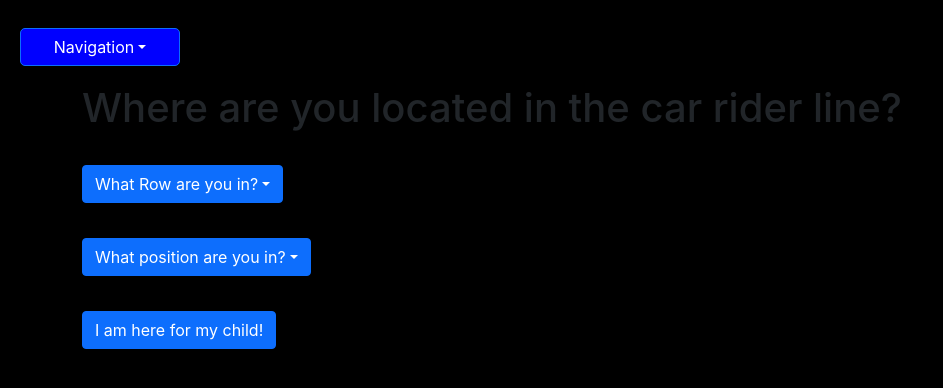
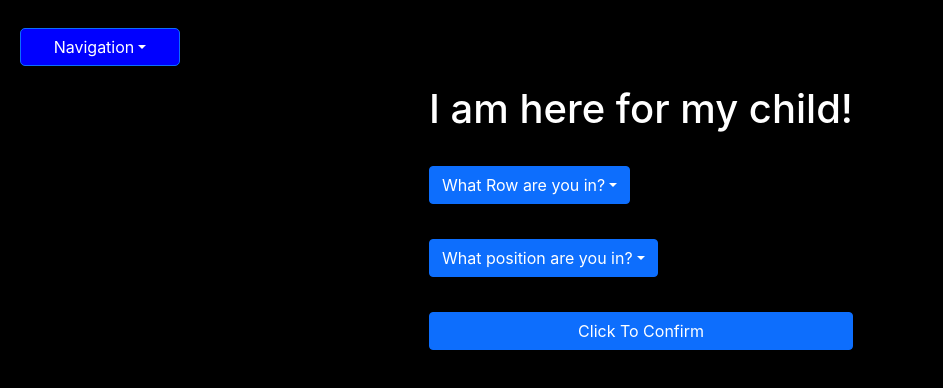
Before and after one commit to cbeard22/kiddoCarLine, a React (Create React App) app in the folder client/: page /Position in a window 1280 px wide. Shown: the top 388 px of the page, without its empty margins (0-943 px from the left). Built offline with nearby package versions, Linux system fonts and the light colour scheme.

Commit message:
Added Last File

```diff
--- a/client/src/pages/Position.js
+++ b/client/src/pages/Position.js
@@ -2,7 +2,7 @@ import React from 'react';
 import { useMutation } from '@apollo/client';
 import { CREATE_LOCATION } from '../utils/mutations';
 
-import { DropdownButton, Dropdown } from 'react-bootstrap';
+import { Container, DropdownButton, Dropdown, Col, Card } from 'react-bootstrap';
 
 const userID = localStorage.getItem('id_user');
 
@@ -14,7 +14,7 @@ const Position = (props) => {
         console.log({ row: 1, position: 1, userID: userID });
 
         try {
-            const { data } = await createLocation({variables: { row: 1, position: 1, userID: userID }});
+            const { data } = await createLocation({ variables: { row: 1, position: 1, userID: userID } });
             window.location.assign('./');
 
         } catch (e) {
@@ -23,8 +23,13 @@ const Position = (props) => {
     };
 
     return (
-        <div className='location'>
-            <h1>Where are you located in the car rider line?</h1>
+        <main className="flex-row justify-center mb-4">
+            <Container>
+                <Col className="d-flex justify-content-center">
+                    <Card style={{ backgroundColor: 'black' }}>
+                    </Card>
+                    <Card style={{ backgroundColor: 'black' }}>
+                        <h1 style={{ color: 'white' }}>I am here for my child!</h1>
                         <div className='location-row'>
                             <DropdownButton id="dropdown-basic-button" title="What Row are you in?">
                                 <Dropdown.Item href="">Row 1</Dropdown.Item>
@@ -42,9 +47,12 @@ const Position = (props) => {
                             </DropdownButton>
                         </div>
                         <button className="btn btn-block btn-primary" style={{ cursor: 'pointer' }} onClick={locationSubmit}>
-                I am here for my child!
+                            Click To Confirm
                         </button>
-        </div>
+                    </Card>
+                </Col>
+            </Container>
+        </main>
     )
 }
 
```
Lines whose indentation alone changed are shown as unchanged.
